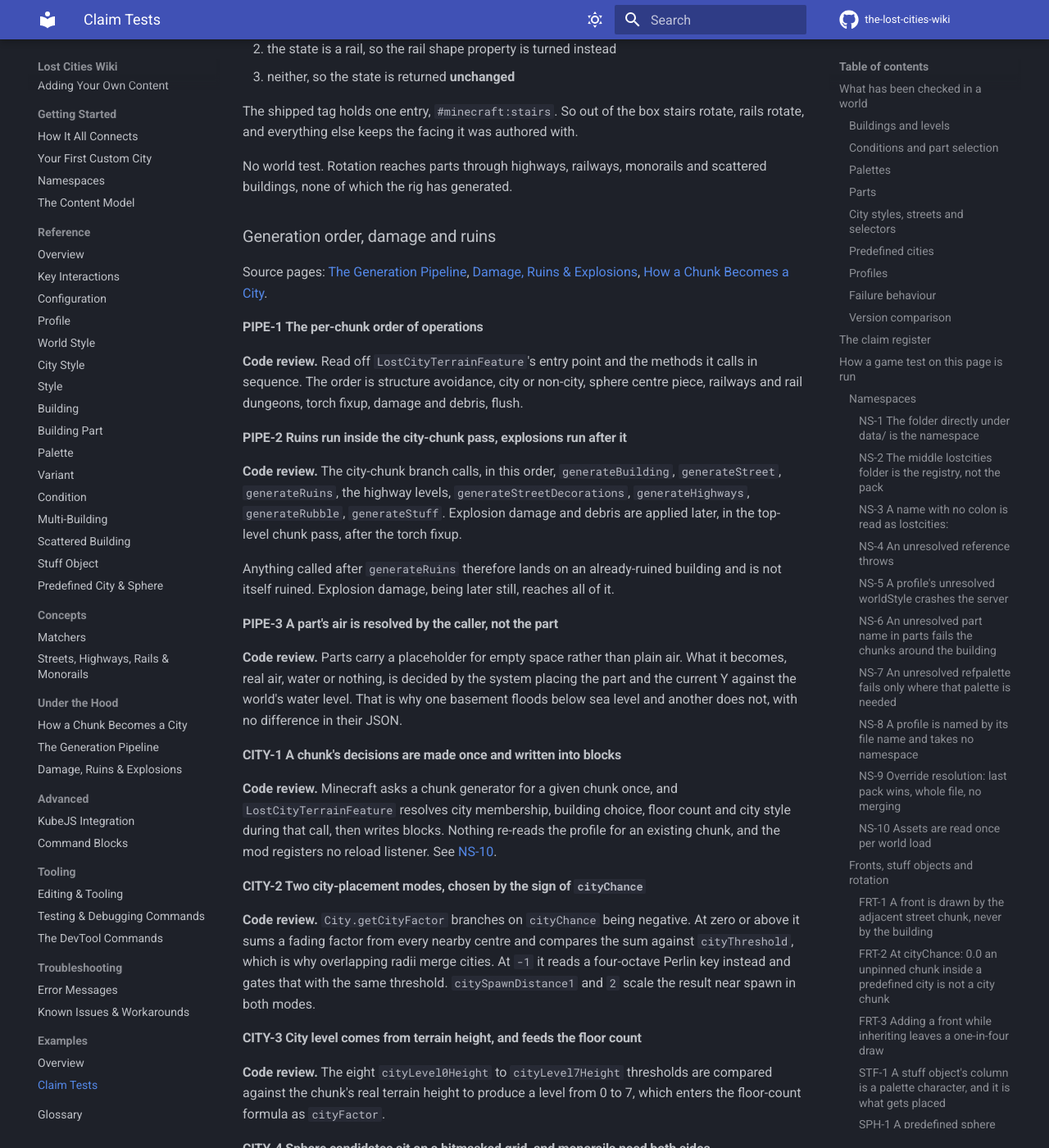
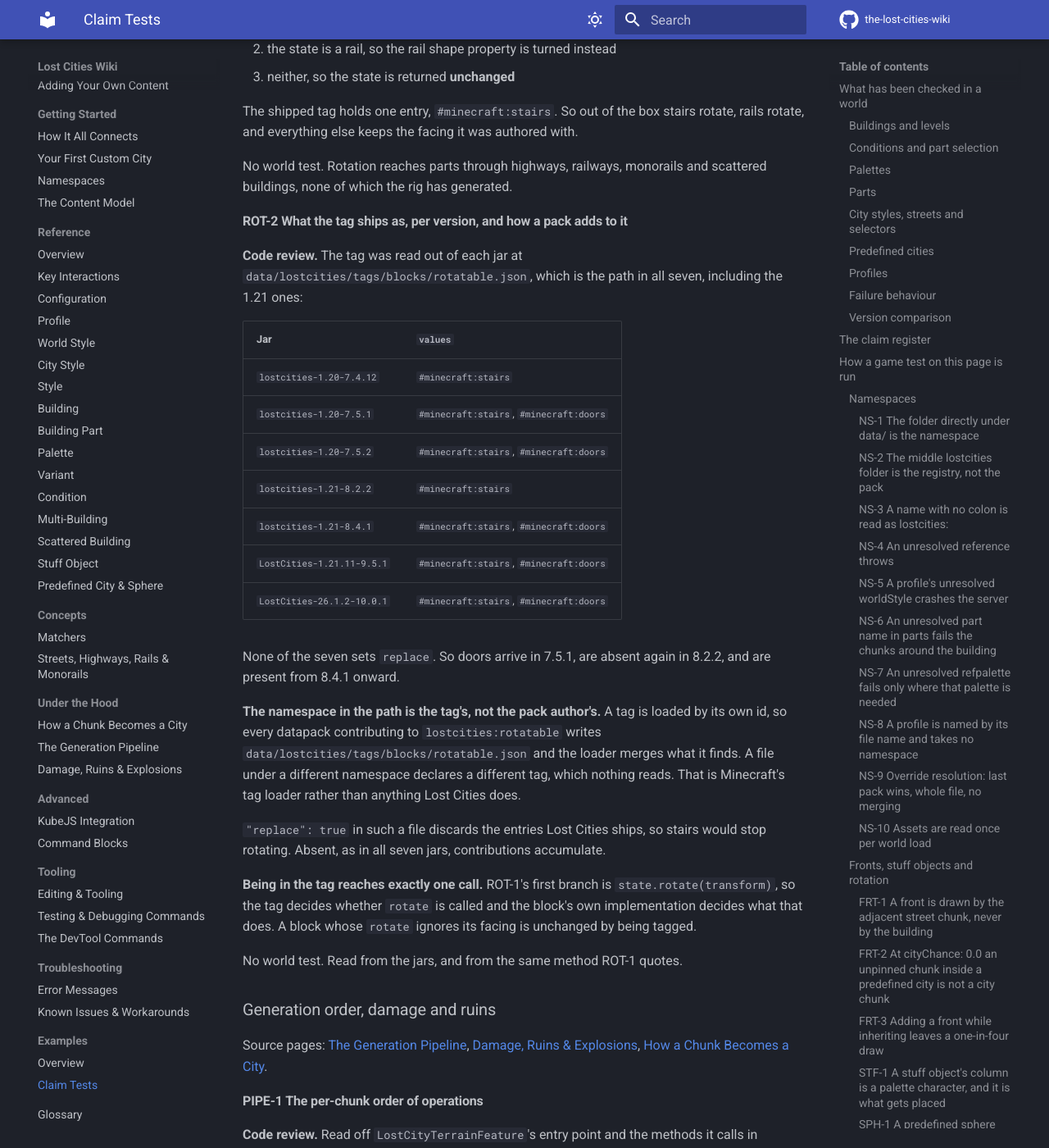
Before and after one commit to RinkyDinkyNooble/the-lost-cities-wiki, an MkDocs documentation site: the page built from docs/examples/claim-tests.md, in a window 1280 px wide and 1400 px high, scrolled down 15498 px. Shown: the whole window at 82% size. Built offline with MkDocs 1.6.1 and Material for MkDocs 9.7.7, drawn with Linux system fonts in a browser that asks for light colours; comment, search, counter and statistics services are not loaded.

Commit message:
Register the rotatable claims, which have had the docs gate red since 1839ce6
check_claims.py has been failing on main since the rotatable page was
corrected. Four blocks that commit added assert things and carry no
verification chip: the per-version table, the sentence about when doors
arrived, the tag path namespace, and what being in the tag actually reaches.
The gate is a required step in the Docs workflow, so the wiki has not
deployed since that push.

The claims were checked when they were written, by reading the tag out of
every jar in the rig, and that reading was never written into the register.
ROT-2 records it, re-read rather than quoted: seven jars, the tag at
data/lostcities/tags/blocks/rotatable.json in all of them including the 1.21
ones, none setting replace. Doors in 7.5.1, gone in 8.2.2, back from 8.4.1.

The page table gains 10.0.1, which the reading covers and which every other
version table in the wiki already lists.

Co-Authored-By: Claude Opus 5 <noreply@anthropic.com>

```diff
--- a/docs/examples/claim-tests.md
+++ b/docs/examples/claim-tests.md
@@ -537,6 +537,41 @@ rotate, rails rotate, and everything else keeps the facing it was authored with.
 
 No world test. Rotation reaches parts through highways, railways, monorails and
 scattered buildings, none of which the rig has generated.
+
+#### ROT-2 What the tag ships as, per version, and how a pack adds to it { #rot-2 }
+
+**Code review.** The tag was read out of each jar at
+`data/lostcities/tags/blocks/rotatable.json`, which is the path in all seven,
+including the 1.21 ones:
+
+| Jar | `values` |
+|---|---|
+| `lostcities-1.20-7.4.12` | `#minecraft:stairs` |
+| `lostcities-1.20-7.5.1` | `#minecraft:stairs`, `#minecraft:doors` |
+| `lostcities-1.20-7.5.2` | `#minecraft:stairs`, `#minecraft:doors` |
+| `lostcities-1.21-8.2.2` | `#minecraft:stairs` |
+| `lostcities-1.21-8.4.1` | `#minecraft:stairs`, `#minecraft:doors` |
+| `LostCities-1.21.11-9.5.1` | `#minecraft:stairs`, `#minecraft:doors` |
+| `LostCities-26.1.2-10.0.1` | `#minecraft:stairs`, `#minecraft:doors` |
+
+None of the seven sets `replace`. So doors arrive in 7.5.1, are absent again in 8.2.2,
+and are present from 8.4.1 onward.
+
+**The namespace in the path is the tag's, not the pack author's.** A tag is loaded by
+its own id, so every datapack contributing to `lostcities:rotatable` writes
+`data/lostcities/tags/blocks/rotatable.json` and the loader merges what it finds. A
+file under a different namespace declares a different tag, which nothing reads. That is
+Minecraft's tag loader rather than anything Lost Cities does.
+
+`"replace": true` in such a file discards the entries Lost Cities ships, so stairs would
+stop rotating. Absent, as in all seven jars, contributions accumulate.
+
+**Being in the tag reaches exactly one call.** ROT-1's first branch is
+`state.rotate(transform)`, so the tag decides whether `rotate` is called and the block's
+own implementation decides what that does. A block whose `rotate` ignores its facing is
+unchanged by being tagged.
+
+No world test. Read from the jars, and from the same method ROT-1 quotes.
 
 ### Generation order, damage and ruins
 
```
Also changed, not shown: docs/reference/palette.md (+5 -4 lines).
